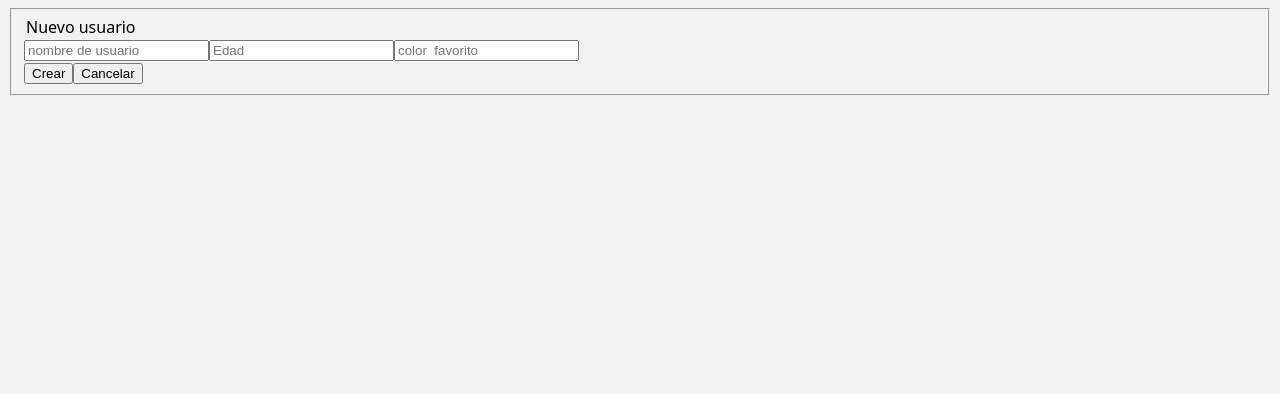
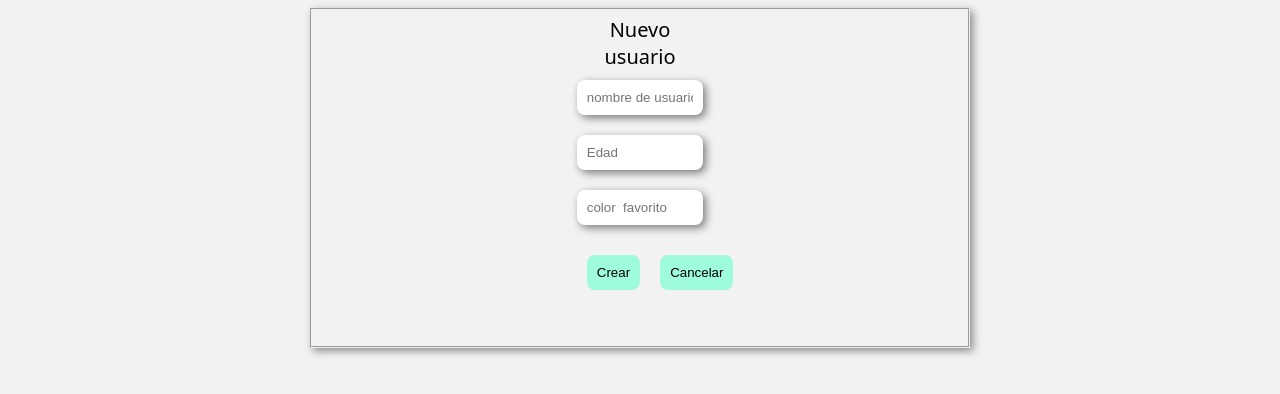
Before and after one commit to GaryGarcia2703/CRUD_express_react, a React (Vite) app in the folder front-end/: page /NewUser in a window 1280 px wide. Shown: the top 394 px of the page. Built offline with nearby package versions, Linux system fonts and the light colour scheme.

Commit message:
creacion de estilos csss para la pagina del formulario

```diff
--- /dev/null
+++ b/front-end/public/css/NewUser.css
@@ -0,0 +1,72 @@
+body {
+
+}
+
+#fieldset-conteiner {
+    display: flex;
+    justify-content: center;
+    height: 400px;
+}
+
+fieldset {
+    width: 50%;
+    height: 80%;
+    box-shadow: 3px 3px 8px rgba(0, 0, 0, 0.432) ;
+}
+
+legend {
+    margin-bottom: 10px;
+    text-align: center;
+    font-size: 20px;
+}
+
+#form-conteiner {
+    display: flex;
+    align-items: center;
+    flex-direction: column;
+    justify-content: center;
+}
+
+form {
+    display: flex;
+    flex: auto;
+    flex-direction: column;
+    justify-content: center;
+    width: 20%;
+}
+
+#inputs-conteiner {
+    display: flex;
+    flex-direction: column;
+    justify-content: space-around;
+    gap: 20px;
+}
+
+input {
+    border-radius: 8px;
+    border: none;
+    padding: 10px;
+    box-shadow: 3px 3px 8px rgba(0, 0, 0, 0.493);
+}
+
+
+#btn-conteiner {
+    display: flex;
+    justify-content: space-between;
+    align-items: center;
+}
+
+button {
+    margin: 10px;
+    width: 180px;
+    border: none;
+    padding: 10px;
+    border-radius: 8px;
+    background-color: rgba(127, 255, 212, 0.726);
+}
+
+button:hover {
+    box-shadow: 3px 3px 8px rgba(0, 0, 0, 0.582);
+    background-color: rgb(5, 116, 79);
+    color: white;
+}
--- a/front-end/src/components/UserCard.jsx
+++ b/front-end/src/components/UserCard.jsx
@@ -0,0 +1,14 @@
+import UserDetail from "../pages/UserDetail";
+
+function UserCard() {
+    return (
+    <div>
+      <h2>Detalle del usuario</h2>
+      <p>Nombre: {user.name}</p>
+      <p>Edad: {user.age}</p>
+      <p>Color: {user.color}</p>
+    </div>
+    )
+}
+
+export default UserCard;
--- a/front-end/src/pages/NewUser.jsx
+++ b/front-end/src/pages/NewUser.jsx
@@ -1,6 +1,7 @@
 import { useState } from "react";
 import { useNavigate } from "react-router-dom";
 import { Link } from "react-router-dom";
+import "../../public/css/NewUser.css"
 function NewUser () {
 
     // aplicando el useState en los campos de contraseñas y nombre
@@ -66,9 +67,13 @@ function NewUser () {
 
     return (
         <>
+        <div id="fieldset-conteiner">
             <fieldset>
+
+                <div id="form-conteiner">
                     <form onSubmit={handleSubmit}>
                     <legend>Nuevo usuario</legend>
+                        <div id="inputs-conteiner">
                             <input
                             type="text"
                             required
@@ -77,7 +82,6 @@ function NewUser () {
                             // evento al cambiar el valor del input, para este guardarlo en el UseState
                             onChange={(e) => setName(e.target.value)}
                             />
-
                             <input
                             type="number"
                             required
@@ -85,7 +89,6 @@ function NewUser () {
                             value={age}
                             onChange={(e) => SetAge(e.target.value)}
                             />
-
                             <input
                             type="text"
                             required
@@ -93,16 +96,20 @@ function NewUser () {
                             value={color}
                             onChange={(e) => SetColor(e.target.value)}
                              />
-
                             <div>
                                 {resultado}
                             </div>
+                        </div>
+                        <div id="btn-conteiner">
+                            <button type="submit">Crear</button>
+                            <button type="reset">Cancelar</button>
+                        </div>
+                    </form>
+                </div>
 
-                <button type="submit">Crear</button>
+            </fieldset>
 
-                <button type="reset">Cancelar</button>
-            </form>
-        </fieldset>
+        </div>
         </>
     )
 }
--- a/front-end/src/pages/UserDetail.jsx
+++ b/front-end/src/pages/UserDetail.jsx
@@ -1,5 +1,6 @@
 import { useParams } from "react-router-dom";
 import { useEffect, useState } from "react";
+import UserCard from "../components/UserCard";
 
 function UserDetail() {
   const { id } = useParams(); // ← lee el id desde la URL
@@ -14,12 +15,9 @@ function UserDetail() {
   if (!user) return <p>Cargando...</p>;
 
   return (
-    <div>
-      <h2>Detalle del usuario</h2>
-      <p>Nombre: {user.name}</p>
-      <p>Edad: {user.age}</p>
-      <p>Color: {user.color}</p>
-    </div>
+    // Aqui utilize un componente (este archivo es solamente para requisicion)
+
+    <UserCard />
   );
 }
 
```
Lines whose indentation alone changed are shown as unchanged.
